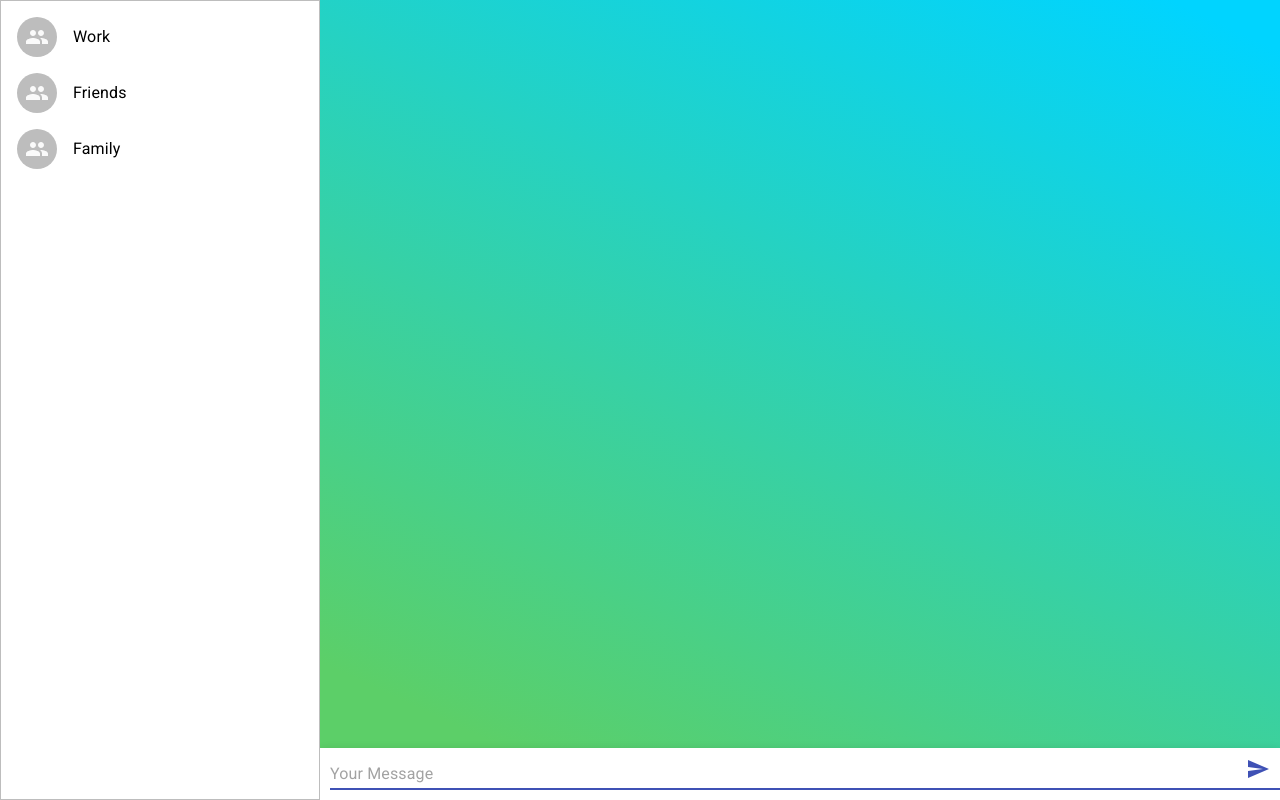
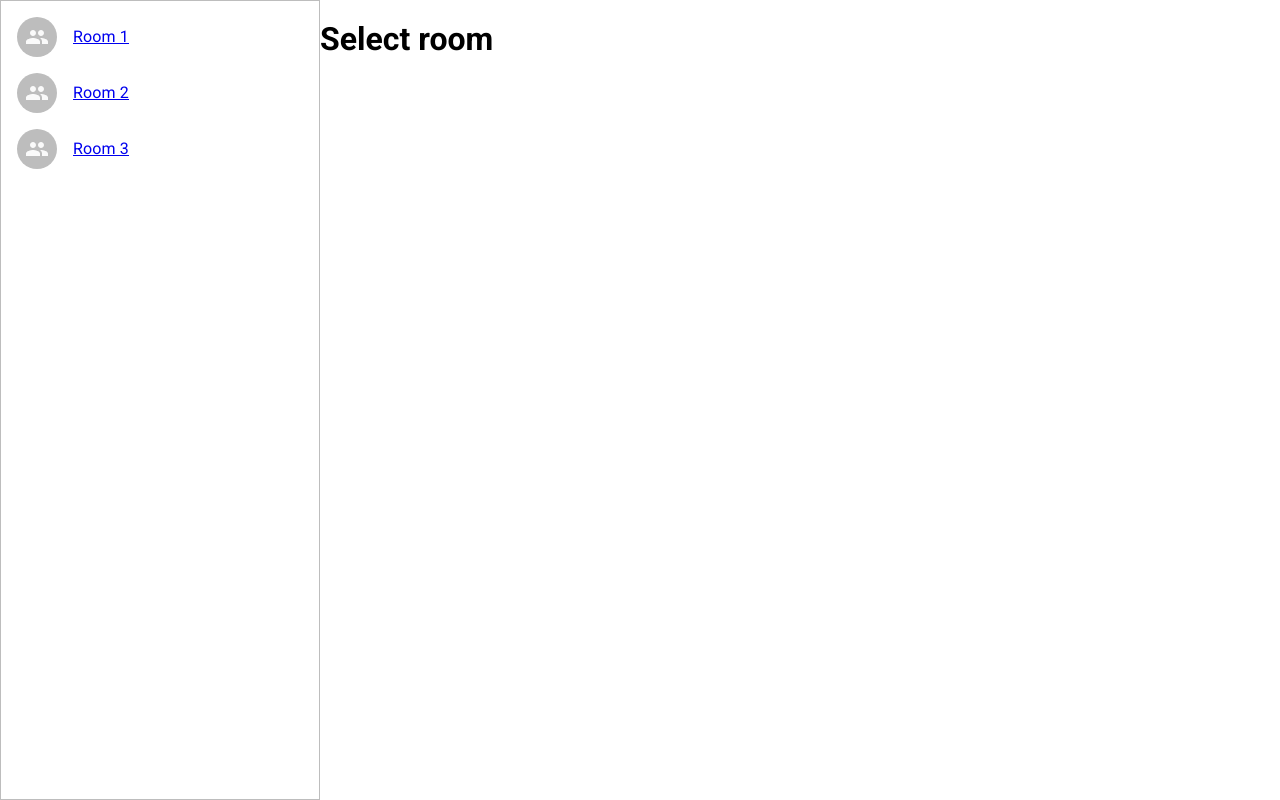
Before and after one commit to Dysco76/Geekbarins-ReactJS, a React (Create React App) app: page /chat in a window 1280 px wide. Built offline with nearby package versions, Linux system fonts and the light colour scheme.

Commit message:
lesson 4 homework done

```diff
--- a/package.json
+++ b/package.json
@@ -12,6 +12,7 @@
     "normalize.css": "^8.0.1",
     "react": "^17.0.2",
     "react-dom": "^17.0.2",
+    "react-router-dom": "^5.2.0",
     "react-scripts": "4.0.3",
     "web-vitals": "^1.1.2"
   },
--- a/src/App.js
+++ b/src/App.js
@@ -1,7 +1,7 @@
 import "normalize.css"
-import { Grid, makeStyles } from "@material-ui/core"
-import { ChatList } from "./components/chat-list"
-import { MessageList } from "./components/message-list"
+import { makeStyles } from "@material-ui/core"
+import { BrowserRouter, Switch, Route, Redirect } from "react-router-dom"
+import { Chat } from "./pages"
 
 const useStyles = makeStyles({
   app: {
@@ -13,14 +13,19 @@ export function App() {
   const classes = useStyles()
   return (
     <div className={classes.app}>
-      <Grid container={true}>
-        <Grid item={true} xs={12} md={3}>
-          <ChatList />
-        </Grid>
-        <Grid item={true} xs={12} md={9}>
-          <MessageList />
-        </Grid>
-      </Grid>
+      <BrowserRouter>
+        <Switch>
+          <Route exact={true} path="/">
+            <Redirect to="/chat" />
+          </Route>
+          <Route path="/chat">
+            <Chat />
+          </Route>
+          <Route path="*">
+            <h1>404</h1>
+          </Route>
+        </Switch>
+      </BrowserRouter>
     </div>
   )
 }
--- a/src/components/chat-list/ChatList.js
+++ b/src/components/chat-list/ChatList.js
@@ -7,7 +7,7 @@ import {
   makeStyles,
 } from "@material-ui/core"
 import { Group } from "@material-ui/icons"
-import { useState } from "react"
+import { Link, useParams } from "react-router-dom"
 
 const useStyles = makeStyles({
   wrapper: {
@@ -17,27 +17,24 @@ const useStyles = makeStyles({
   },
 })
 
-export const ChatList = () => {
+export const ChatList = ({ conversations }) => {
   const classes = useStyles()
-
-  const [chatList, setChatList] = useState([
-    { id: "1", name: "Work" },
-    { id: "2", name: "Friends" },
-    { id: "3", name: "Family" },
-  ])
+  const { roomId } = useParams()
 
   return (
     <List component="nav" className={classes.wrapper}>
-      {chatList.map((chat) => {
+      {conversations.map((chat) => {
         return (
-          <ListItem key={chat.id} button={true}>
+          <Link key={chat.id} to={`/chat/${chat.id}`}>
+            <ListItem button={true} selected={roomId === chat.id}>
               <ListItemAvatar>
                 <Avatar>
                   <Group />
                 </Avatar>
               </ListItemAvatar>
-            <ListItemText primary={chat.name} />
+              <ListItemText primary={chat.title} />
             </ListItem>
+          </Link>
         )
       })}
     </List>
--- /dev/null
+++ b/src/components/index.js
@@ -0,0 +1,4 @@
+export * from "./chat-list"
+export * from "./message"
+export * from "./message-list"
+export * from "./message-provider"
--- a/src/components/message-list/MessageList.js
+++ b/src/components/message-list/MessageList.js
@@ -6,8 +6,8 @@ import {
   makeStyles,
 } from "@material-ui/core"
 import { Send } from "@material-ui/icons"
-import { useState, useEffect, useRef } from "react"
-import { Message } from "../message"
+import { useRef } from "react"
+import { Message } from "../"
 
 const useStyles = makeStyles({
   wrapper: {
@@ -45,50 +45,29 @@ const useStyles = makeStyles({
   },
 })
 
-export const MessageList = () => {
+export const MessageList = ({
+  messages,
+  currentInput,
+  handleInput,
+  sendMessage,
+}) => {
   const classes = useStyles()
-
-  const [messageList, setMessageList] = useState([])
-  const [value, setValue] = useState("")
   const inputEl = useRef(null)
 
-  const sendMessage = () => {
-    if (value) {
-      setMessageList((messages) => [
-        ...messages,
-        { value, author: "User", id: Date.now() },
-      ])
-
-      setValue("")
+  const handlePressInput = ({ code }) => {
+    if (code === "Enter") {
+      handleSendMessage()
     }
   }
 
-  const handlePressInput = ({ code }) => {
-    if (code === "Enter") {
-      sendMessage()
-    }
+  const handleSendMessage = () => {
+    if (currentInput) sendMessage({ message: currentInput, author: "User" })
   }
-
-  useEffect(() => {
-    if (
-      messageList.length &&
-      messageList[messageList.length - 1].author !== "bot"
-    ) {
-      setTimeout(() => {
-        setMessageList((messages) => [
-          ...messages,
-          { value: "Hello from bot!", author: "bot", id: Date.now() },
-        ])
-      }, 1500)
-    }
-
-    inputEl.current.focus()
-  }, [messageList])
 
   return (
     <div className={classes.wrapper}>
       <div className={classes.messageList}>
-        {messageList.map((message) => (
+        {messages.map((message) => (
           <Message message={message} key={message.id} />
         ))}
       </div>
@@ -99,16 +78,16 @@ export const MessageList = () => {
           type="text"
           className={classes.messageInput}
           fullWidth={true}
-          placeholder="Your Message"
-          value={value}
-          onChange={(e) => setValue(e.target.value)}
+          placeholder="Write your message..."
+          value={currentInput}
+          onChange={(e) => handleInput(e)}
           onKeyPress={handlePressInput}
           InputProps={{
             endAdornment: (
               <InputAdornment position="end">
                 <Icon
                   className={classes.sendButton}
-                  onClick={sendMessage}
+                  onClick={handleSendMessage}
                   color="primary"
                 >
                   <Send />
--- /dev/null
+++ b/src/components/message-provider/MessageProvider.js
@@ -0,0 +1,78 @@
+import { useState, useMemo, useCallback, useEffect } from "react"
+import { useParams } from "react-router-dom"
+
+export const MessageProvider = ({ children }) => {
+  const { roomId } = useParams()
+
+  const [conversations, setConversations] = useState([
+    { title: "Room 1", id: "room1", currentInput: "" },
+    { title: "Room 2", id: "room2", currentInput: "" },
+    { title: "Room 3", id: "room3", currentInput: "" },
+  ])
+
+  const [messages, setMessages] = useState({
+    room1: [{ message: "Hello from room 1!", author: "Bot", id: "1" }],
+    room2: [{ message: "Welcome to room 2!", author: "Stranger", id: "1" }],
+    room3: [{ message: "You are in room 3!", author: "Room Keeper", id: "1" }],
+  })
+
+  const updateConversations = useCallback(
+    (value = "") => {
+      setConversations((conversations) =>
+        conversations.map((conversation) => {
+          return conversation.id === roomId
+            ? { ...conversation, currentInput: value }
+            : conversation
+        }),
+      )
+    },
+    [roomId],
+  )
+
+  const state = useMemo(
+    () => ({
+      conversations,
+      messages: messages[roomId],
+      currentInput: conversations.find((chat) => chat.id === roomId)
+        ?.currentInput,
+    }),
+    [conversations, messages, roomId],
+  )
+
+  const actions = useMemo(
+    () => ({
+      handleInput: (e) => {
+        const { value } = e.target
+        updateConversations(value)
+      },
+
+      sendMessage: (message) => {
+        const newMessage = { ...message, id: Date.now() }
+        setMessages((messages) => {
+          return {
+            ...messages,
+            [roomId]: [...(messages[roomId] || []), newMessage],
+          }
+        })
+        updateConversations()
+      },
+    }),
+    [roomId, updateConversations],
+  )
+
+  useEffect(() => {
+    let timer
+    if (roomId) {
+      const lastMessage = messages[roomId][messages[roomId].length - 1]
+
+      if (lastMessage.author === "User") {
+        timer = setTimeout(() => {
+          actions.sendMessage({ message: "Hello from bot!", author: "bot" })
+        }, 500)
+      }
+      return () => clearTimeout(timer)
+    }
+  }, [messages, actions, roomId])
+
+  return children([state, actions])
+}
--- /dev/null
+++ b/src/components/message-provider/index.js
@@ -0,0 +1 @@
+export * from "./MessageProvider"
--- a/src/components/message/Message.js
+++ b/src/components/message/Message.js
@@ -58,17 +58,17 @@ const useStyles = makeStyles({
   sb1: {},
 })
 
-export function Message({ message: { value, author } }) {
+export function Message({ message: { message, author } }) {
   const classes = useStyles()
   return (
     <Paper
       className={`${classes.message} ${classes.sb1} ${
-        author === "bot" ? classes.messageIncoming : ""
+        author !== "User" ? classes.messageIncoming : ""
       }`}
       elevation={3}
     >
       <div className={classes.messageContent}>
-        <p className={classes.author}>{author}:</p> {value}
+        <p className={classes.author}>{author}:</p> {message}
       </div>
     </Paper>
   )
--- /dev/null
+++ b/src/pages/chat.js
@@ -0,0 +1,29 @@
+import { Grid } from "@material-ui/core"
+import { Switch, Route } from "react-router-dom"
+import { ChatList, MessageList, MessageProvider } from "../components"
+
+export const Chat = () => {
+  return (
+    <Switch>
+      <Route path={["/chat/:roomId", "/chat"]}>
+        <MessageProvider>
+          {([state, actions]) => (
+            <Grid container={true}>
+              <Grid item={true} xs={12} md={3}>
+                <ChatList {...state} />
+              </Grid>
+              <Grid item={true} xs={12} md={9}>
+                <Route path="/chat/:roomId">
+                  <MessageList {...state} {...actions} />
+                </Route>
+                <Route exact={true} path="/chat">
+                  <h1>Select room</h1>
+                </Route>
+              </Grid>
+            </Grid>
+          )}
+        </MessageProvider>
+      </Route>
+    </Switch>
+  )
+}
--- /dev/null
+++ b/src/pages/index.js
@@ -0,0 +1 @@
+export * from "./chat"
```
Also changed, not shown: 1 other file (tests, documents, lock files or other folders). Lines whose indentation alone changed are shown as unchanged.
